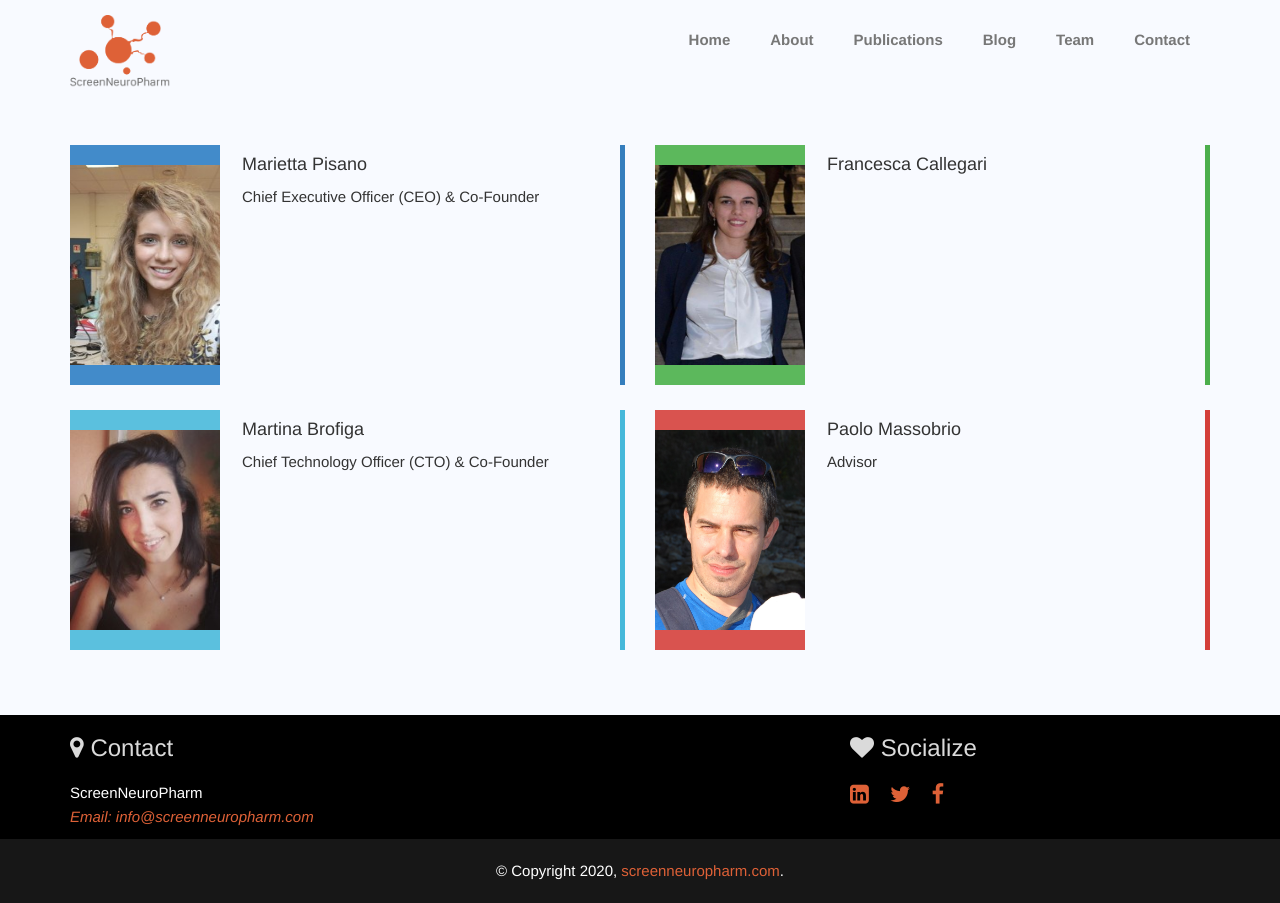
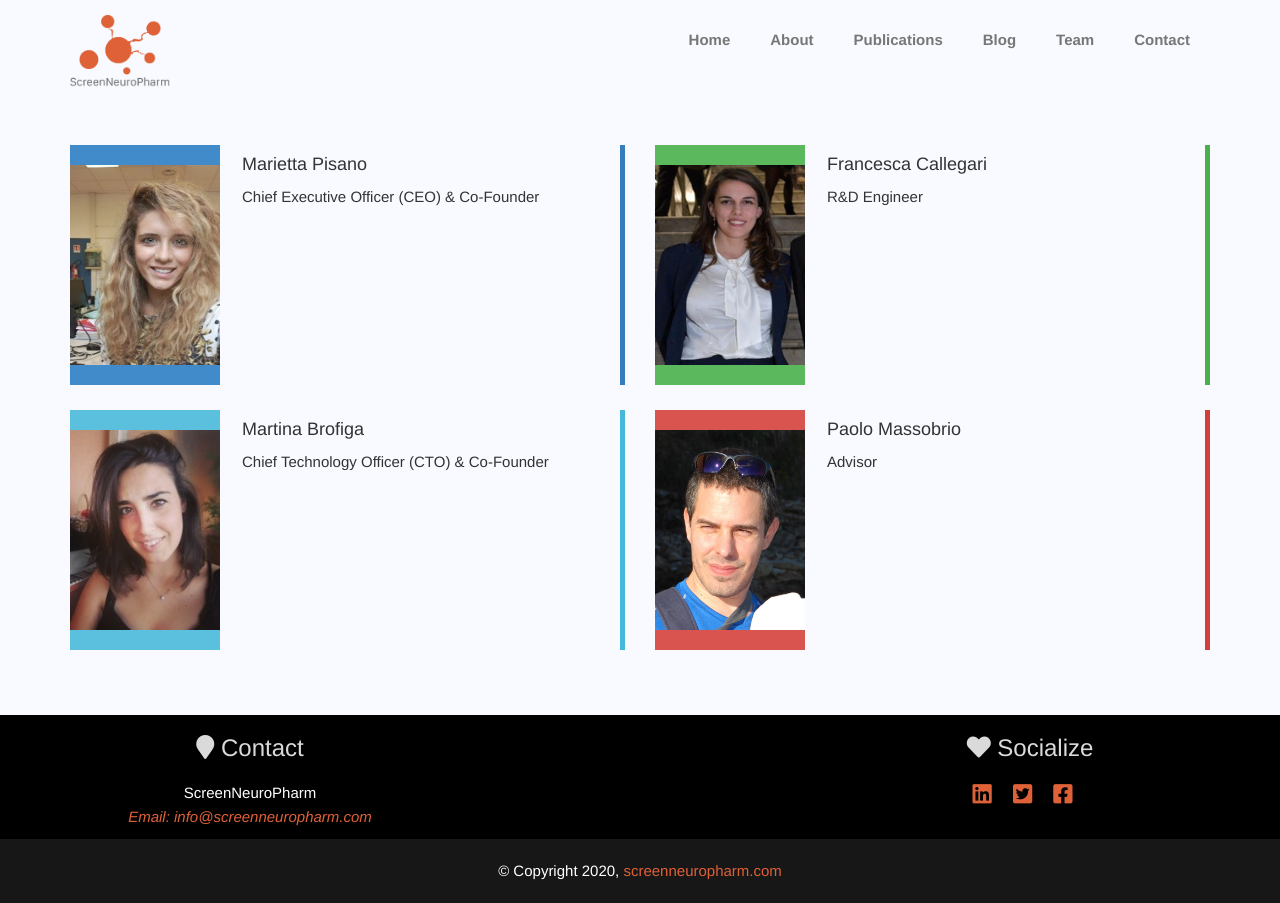
Before and after one commit to ScreenNeuroPharm/screenneuropharm.github.io, a Jekyll site: the page built from team.html, in a window 1280 px wide. Built offline with Jekyll 4.4.1, drawn with Linux system fonts in a browser that asks for light colours.

Commit message:
tried to fix footer without success, again

```diff
--- a/_includes/footer.html
+++ b/_includes/footer.html
@@ -3,7 +3,7 @@
 <footer >
   <div class="container">
     <div class="row">
-      <div class="col-md-4">
+      <div class="col-md-4" style="text-align: center;">
         <h3><i class="fa fa-map-marker"></i> Contact</h3>
         <p class="footer-contact">
           {{ site.company_name }} <br>
@@ -24,7 +24,7 @@
     -->
 
       </div>
-      <div class="col-md-4">
+      <div class="col-md-4" style="text-align: center;">
         <h3><i class="fa fa-heart"></i> Socialize</h3>
         <div id="social-icons">
           {% if site.googleplus_link %}
@@ -35,19 +35,19 @@
 
           {% if site.linkedin_link %}
             <a href="{{ site.linkedin_link }}" class="btn-group linkedin">
-              <i class="fa fa-linkedin-square"></i>
+              <i class="fab fa-linkedin-square"></i>
             </a>
           {% endif %}
 
           {% if site.facebook_link %}
             <a href="{{ site.twitter_link }}" class="btn-group twitter">
-              <i class="fa fa-twitter"></i>
+              <i class="fab fa-twitter-square"></i>
             </a>
           {% endif %}
 
           {% if site.facebook_link %}
             <a href="{{ site.facebook_link }}" class="btn-group facebook">
-              <i class="fa fa-facebook"></i>
+              <i class="fab fa-facebook-square"></i>
             </a>
           {% endif %}
         </div>
@@ -56,6 +56,6 @@
   </div>
 
   <div class="copyright text center">
-    <p>&copy; Copyright {{ site.time | date: '%Y' }}, <a href="https://screenneuropharm.com"> screenneuropharm.com</a>. </p>
+    <p>&copy; Copyright {{ site.time | date: '%Y' }}, <a href="https://screenneuropharm.com"> screenneuropharm.com</a> </p>
   </div>
 </footer>
--- a/_includes/head.html
+++ b/_includes/head.html
@@ -40,6 +40,9 @@
   <link href="http://fonts.googleapis.com/css?family=Raleway" rel="stylesheet" type="text/css">
   <link rel="stylesheet" href="../assets/bootstrap/css/bootstrap.css">
   <link rel="stylesheet" href="../assets/css/font-awesome.min.css">
+  <link rel="stylesheet" href="../assets/fontawesome-free-5.15.1-web/css/all.css">
+  <link rel="stylesheet" href="../assets/fontawesome-free-5.15.1-web/css/fontawesome.css">
+
   <link rel="stylesheet" href="../assets/css/animate.min.css">
   <link rel="stylesheet" href="../assets/css/style.css">
 </head>
--- a/assets/css/style.css
+++ b/assets/css/style.css
@@ -500,6 +500,7 @@ p.blog-text{
     margin-top: 0;
   }
 }
+/*
 .services-icon .fa:hover{
     padding: 0 10px 0 10px;
     color: white;
@@ -507,6 +508,7 @@ p.blog-text{
     border-radius: 3px;
     transition:.4s;
 }
+*/
 .services-group{
   padding: 10px;
   background:#061F20;
--- a/team.html
+++ b/team.html
@@ -43,6 +43,7 @@ permalink: /team
         Francesca Callegari
       </h4>
       <p>
+        R&D Engineer
       </p>
     </div>
     <div class="blockquote-box blockquote-danger animated wow fadeInRight clearfix">
```
Also changed, not shown: _layouts/home_style.html (+13 -12 lines).
